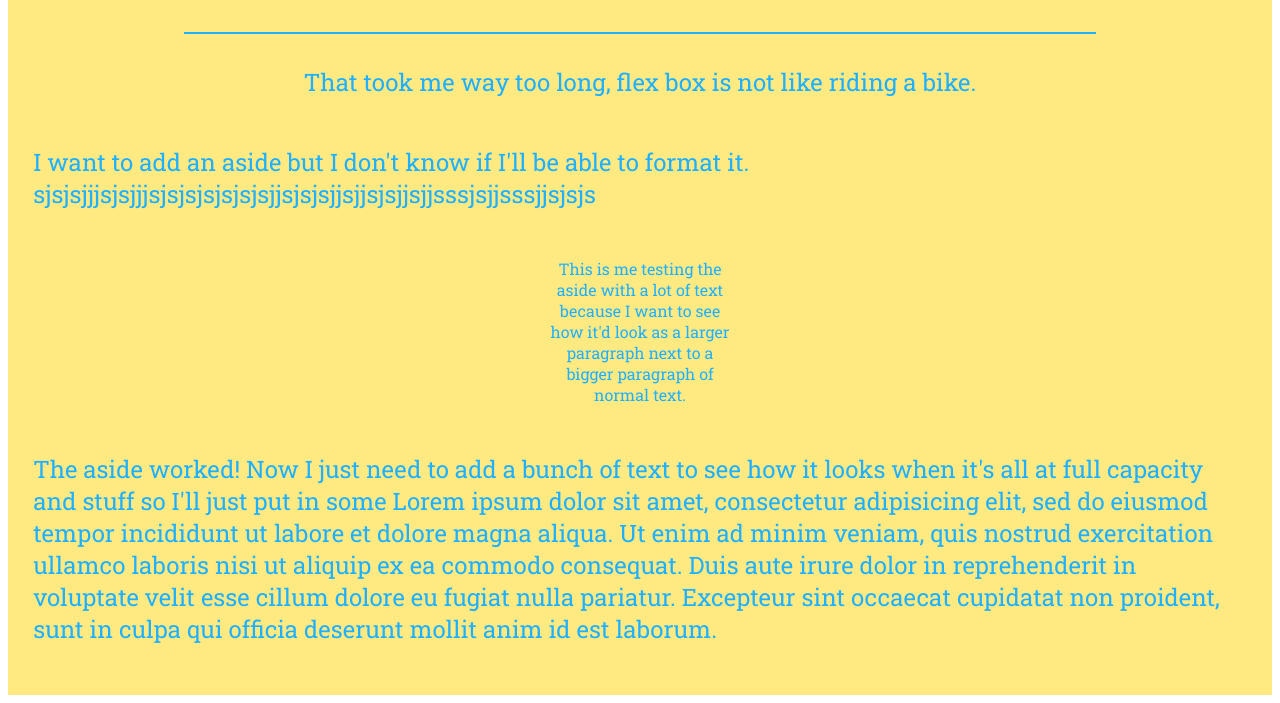
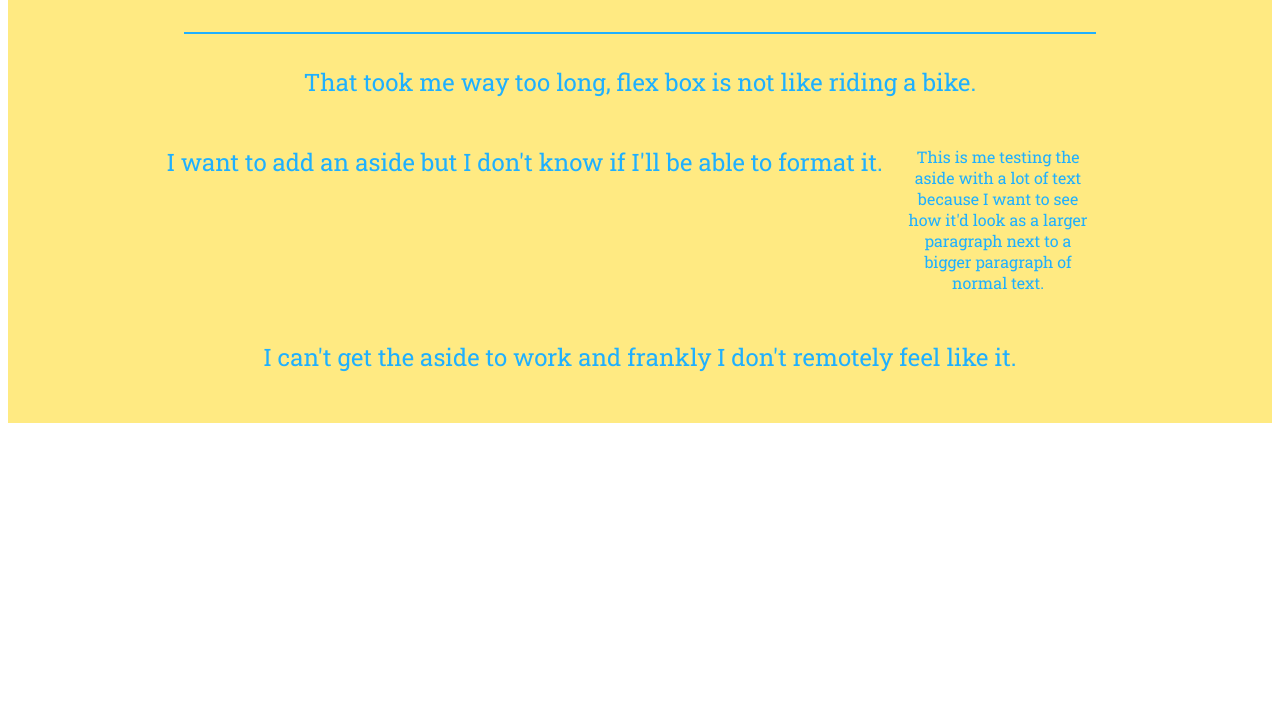
Before and after one commit to jawa9017/committment, a plain HTML site: page index.html in a window 1280 px wide. Shown: the part 629-1332 px from the top of the page. After the commit the page ends 1060 px from the top, so only its background shows below. Drawn offline with Linux system fonts and the light colour scheme.

```diff
--- a/index.html
+++ b/index.html
@@ -37,13 +37,13 @@
 
       <p class="final">That took me way too long, flex box is not like riding a bike.</p>
 
-      <p class="final">I want to add an aside but I don't know if I'll be able to format it. sjsjsjjjsjsjjjsjsjsjsjsjsjsjjsjsjsjjsjjsjsjjsjjsssjsjjsssjjsjsjs</p>
+      <p class="final">I want to add an aside but I don't know if I'll be able to format it.</p>
 
       <aside>
         This is me testing the aside with a lot of text because I want to see how it'd look as a larger paragraph next to a bigger paragraph of normal text.
       </aside>
 
-      <p class="final">The aside worked! Now I just need to add a bunch of text to see how it looks when it's all at full capacity and stuff so I'll just put in some Lorem ipsum dolor sit amet, consectetur adipisicing elit, sed do eiusmod tempor incididunt ut labore et dolore magna aliqua. Ut enim ad minim veniam, quis nostrud exercitation ullamco laboris nisi ut aliquip ex ea commodo consequat. Duis aute irure dolor in reprehenderit in voluptate velit esse cillum dolore eu fugiat nulla pariatur. Excepteur sint occaecat cupidatat non proident, sunt in culpa qui officia deserunt mollit anim id est laborum.</p>
+      <p class="final">I can't get the aside to work and frankly I don't remotely feel like it.</p>
 
     </div>
 
```
